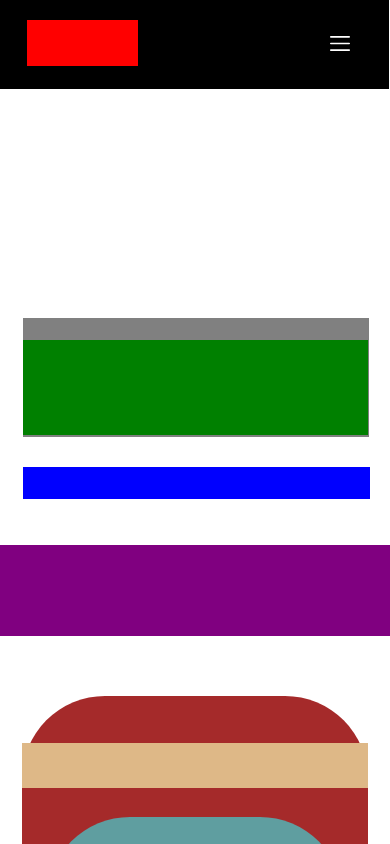
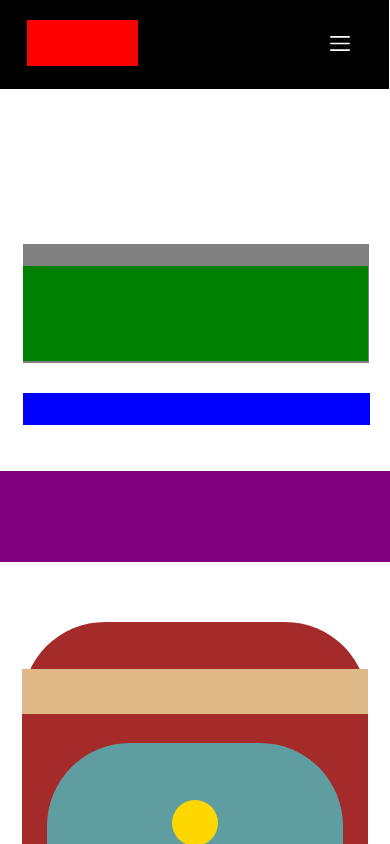
Before and after one commit to siddhesh-mmi/websites-demo-mmi, a React (Create React App) app: page / in a window 390 px wide. Shown: the top 844 px of the page. Built offline with nearby package versions, Linux system fonts and the light colour scheme.

Commit message:
css fixes

```diff
--- a/src/views/Home/home.css
+++ b/src/views/Home/home.css
@@ -930,7 +930,7 @@
 		height: 30.7vw;
 		background-color: grey;
 		/*margin-top: 125px;*/
-		margin-top: 58.54vw;
+		margin-top: 39.54vw;
 		width: 88.5vw;
 	}
 	.heading1{
```
